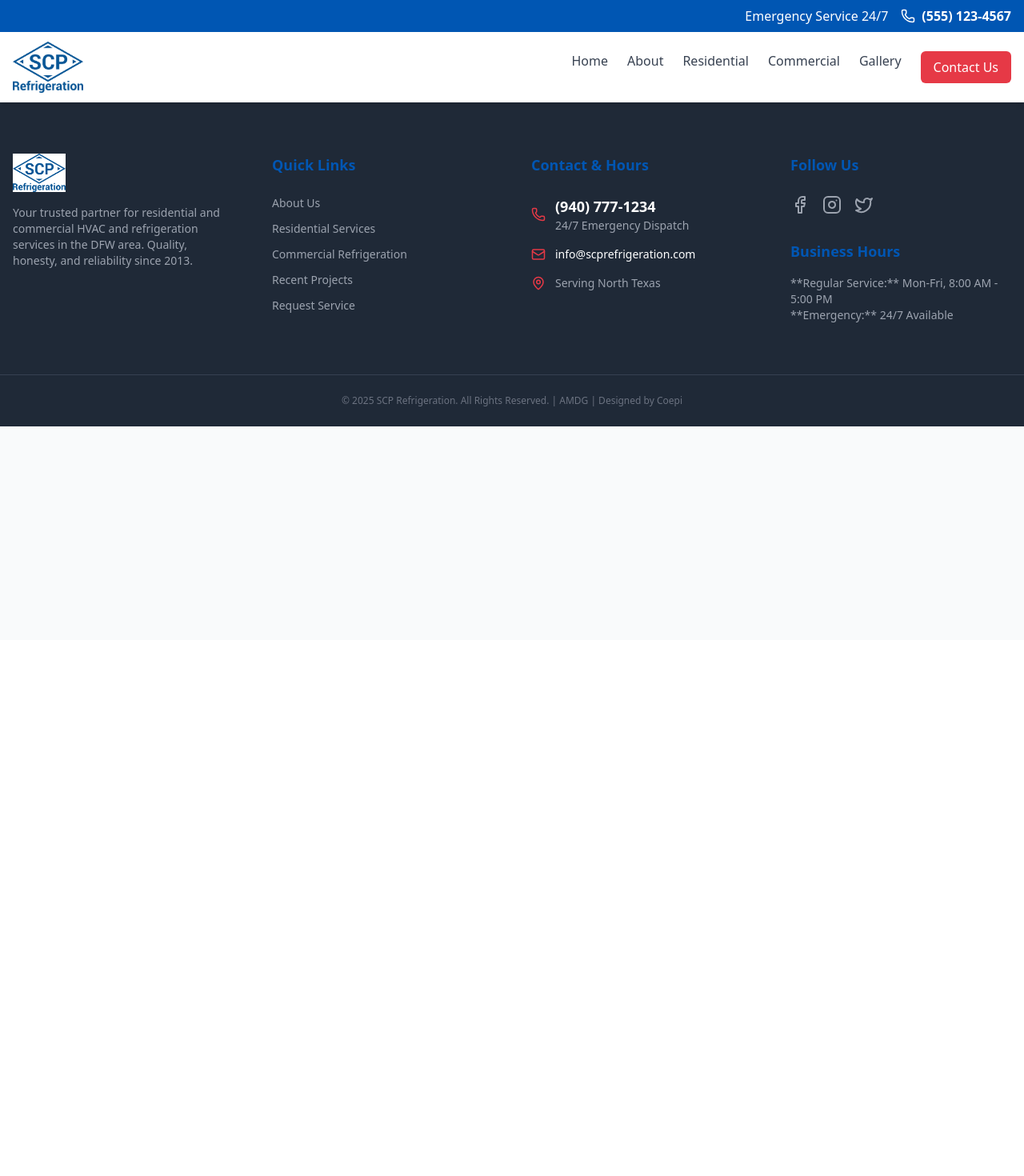
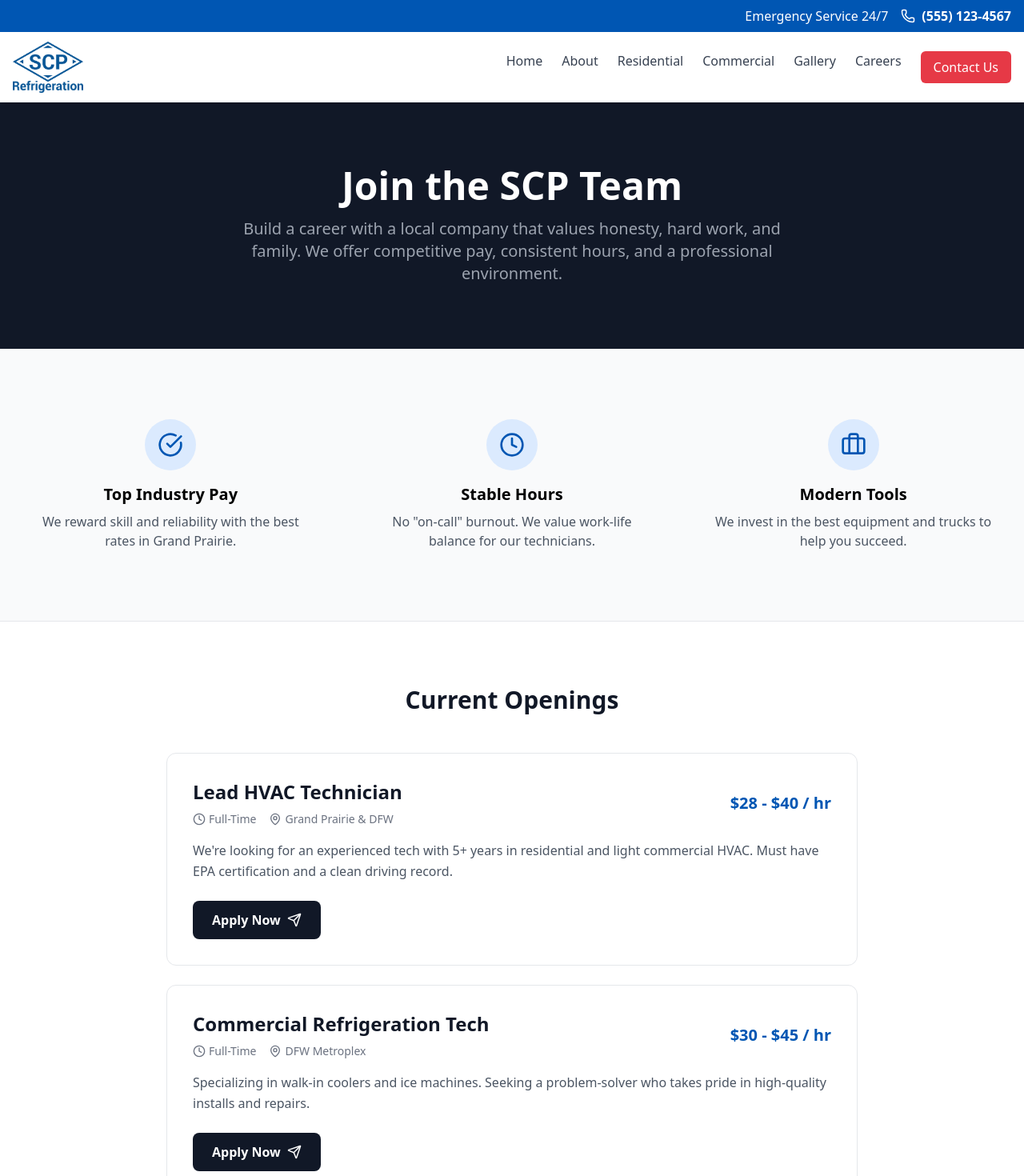
Before and after one commit to coepiautomation/scp-refrigeration, a React (Vite) app: page /careers in a window 1280 px wide. Shown: the top 1470 px of the page at 80% size. Before the commit the page ends 800 px from the top, so only its background shows below. Built offline with nearby package versions, Linux system fonts and the light colour scheme.

Commit message:
Added Careers Page

```diff
--- a/src/App.jsx
+++ b/src/App.jsx
@@ -4,6 +4,7 @@ import { Phone, Menu, X } from 'lucide-react';
 import logo from './assets/SCP-Refrigeration-Logo-1024x741.png';
 window.logoPath = logo;
 import Footer from './Footer';
+import Careers from './pages/Careers'
 
 // IMPORT REAL PAGES
 import Home from './pages/Home';
@@ -50,6 +51,7 @@ function App() {
               <Link to="/residential" className="hover:text-hvac-blue transition">Residential</Link>
               <Link to="/commercial" className="hover:text-hvac-blue transition">Commercial</Link>
               <Link to="/gallery" className="hover:text-hvac-blue transition">Gallery</Link>
+              <Link to="/careers" className="hover:text-hvac-blue transition">Careers</Link>
               <Link to="/contact" className="bg-hvac-red text-white px-4 py-2 rounded-md hover:bg-red-700 transition">Contact Us</Link>
             </div>
 
@@ -79,6 +81,7 @@ function App() {
           <Route path="/residential" element={<Residential />} />
           <Route path="/commercial" element={<Commercial />} />
           <Route path="/gallery" element={<Gallery />} />
+          <Route path="/careers" element={<Careers />} />
           <Route path="/contact" element={<Contact />} />
         </Routes>
           <Footer />
--- a/src/Footer.jsx
+++ b/src/Footer.jsx
@@ -28,6 +28,7 @@ const Footer = () => {
             <li><Link to="/residential" className="hover:text-white transition">Residential Services</Link></li>
             <li><Link to="/commercial" className="hover:text-white transition">Commercial Refrigeration</Link></li>
             <li><Link to="/gallery" className="hover:text-white transition">Recent Projects</Link></li>
+            <li><Link to="/careers" className="hover:text-white transition">Careers - Join Our Team</Link></li>
             <li><Link to="/contact" className="hover:text-white transition">Request Service</Link></li>
           </ul>
         </div>
--- /dev/null
+++ b/src/pages/Careers.jsx
@@ -0,0 +1,99 @@
+import React from 'react';
+import { Briefcase, Clock, MapPin, CheckCircle, Send } from 'lucide-react';
+import { Link } from 'react-router-dom';
+
+const Careers = () => {
+  const jobs = [
+    {
+      title: "Lead HVAC Technician",
+      type: "Full-Time",
+      location: "Grand Prairie & DFW",
+      description: "We're looking for an experienced tech with 5+ years in residential and light commercial HVAC. Must have EPA certification and a clean driving record.",
+      pay: "$28 - $40 / hr"
+    },
+    {
+      title: "Commercial Refrigeration Tech",
+      type: "Full-Time",
+      location: "DFW Metroplex",
+      description: "Specializing in walk-in coolers and ice machines. Seeking a problem-solver who takes pride in high-quality installs and repairs.",
+      pay: "$30 - $45 / hr"
+    }
+  ];
+
+  return (
+    <div className="bg-white min-h-screen">
+      {/* Header */}
+      <div className="bg-gray-900 text-white py-20 px-4 text-center">
+        <h1 className="text-4xl md:text-5xl font-extrabold mb-4">Join the SCP Team</h1>
+        <p className="text-xl text-gray-400 max-w-2xl mx-auto">
+          Build a career with a local company that values honesty, hard work, and family. We offer competitive pay, consistent hours, and a professional environment.
+        </p>
+      </div>
+
+      {/* Benefits Section */}
+      <div className="py-16 bg-gray-50 border-b">
+        <div className="container mx-auto px-4 grid md:grid-cols-3 gap-8 text-center">
+          <div className="p-6">
+            <div className="bg-blue-100 w-16 h-16 rounded-full flex items-center justify-center mx-auto mb-4 text-hvac-blue">
+              <CheckCircle size={32} />
+            </div>
+            <h3 className="font-bold text-xl mb-2">Top Industry Pay</h3>
+            <p className="text-gray-600">We reward skill and reliability with the best rates in Grand Prairie.</p>
+          </div>
+          <div className="p-6">
+            <div className="bg-blue-100 w-16 h-16 rounded-full flex items-center justify-center mx-auto mb-4 text-hvac-blue">
+              <Clock size={32} />
+            </div>
+            <h3 className="font-bold text-xl mb-2">Stable Hours</h3>
+            <p className="text-gray-600">No "on-call" burnout. We value work-life balance for our technicians.</p>
+          </div>
+          <div className="p-6">
+            <div className="bg-blue-100 w-16 h-16 rounded-full flex items-center justify-center mx-auto mb-4 text-hvac-blue">
+              <Briefcase size={32} />
+            </div>
+            <h3 className="font-bold text-xl mb-2">Modern Tools</h3>
+            <p className="text-gray-600">We invest in the best equipment and trucks to help you succeed.</p>
+          </div>
+        </div>
+      </div>
+
+      {/* Open Positions */}
+      <div className="py-20 container mx-auto px-4 max-w-4xl">
+        <h2 className="text-3xl font-bold mb-12 text-center text-gray-900">Current Openings</h2>
+        <div className="space-y-6">
+          {jobs.map((job, index) => (
+            <div key={index} className="border rounded-xl p-8 hover:shadow-lg transition bg-white border-gray-200">
+              <div className="flex flex-col md:flex-row justify-between items-start md:items-center mb-4 gap-4">
+                <div>
+                  <h3 className="text-2xl font-bold text-gray-900">{job.title}</h3>
+                  <div className="flex gap-4 mt-2 text-sm text-gray-500 font-medium">
+                    <span className="flex items-center gap-1"><Clock size={16} /> {job.type}</span>
+                    <span className="flex items-center gap-1"><MapPin size={16} /> {job.location}</span>
+                  </div>
+                </div>
+                <div className="text-hvac-blue font-bold text-xl">{job.pay}</div>
+              </div>
+              <p className="text-gray-600 mb-6 leading-relaxed">{job.description}</p>
+              <Link
+                to="/contact"
+                className="inline-flex items-center gap-2 bg-gray-900 text-white px-6 py-3 rounded-lg font-bold hover:bg-hvac-blue transition"
+              >
+                Apply Now <Send size={18} />
+              </Link>
+            </div>
+          ))}
+        </div>
+      </div>
+
+      {/* Call to Action */}
+      <div className="bg-hvac-blue py-16 text-center text-white px-4">
+        <h2 className="text-3xl font-bold mb-4">Don't see a role that fits?</h2>
+        <p className="text-lg opacity-90 mb-8 max-w-xl mx-auto">
+          We are always looking for talented individuals. Send your resume to <strong>careers@scprefrigeration.com</strong>
+        </p>
+      </div>
+    </div>
+  );
+};
+
+export default Careers;
```
